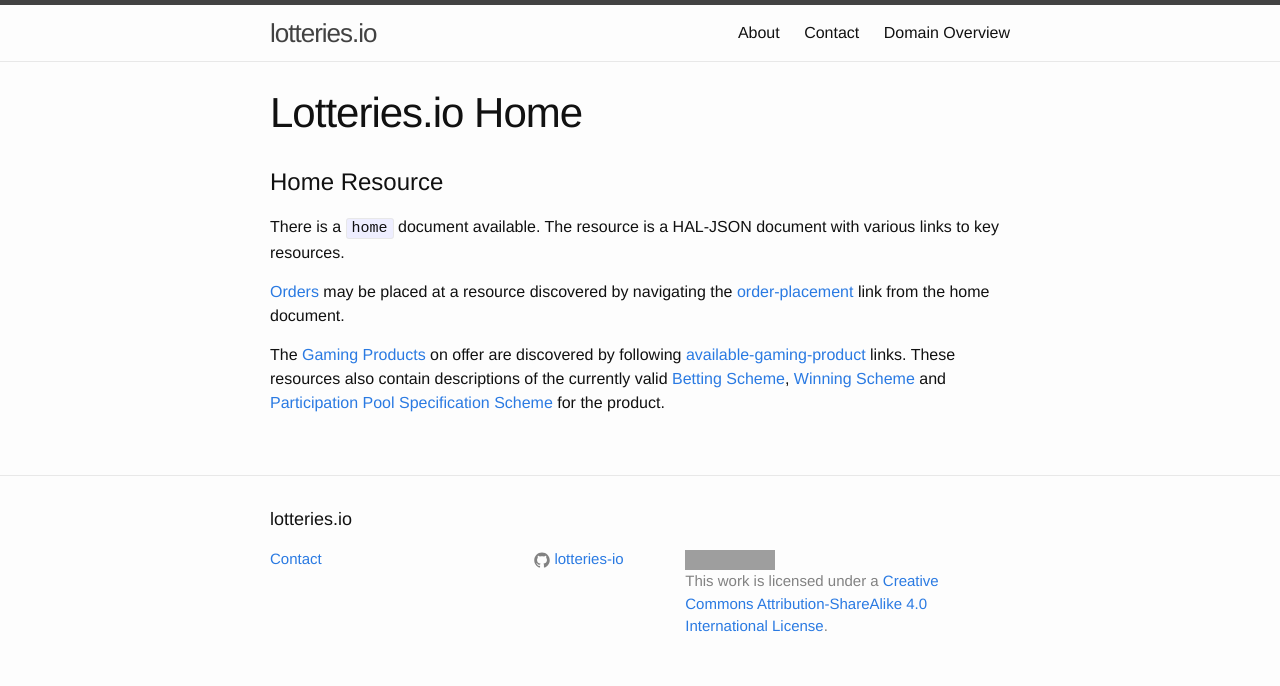
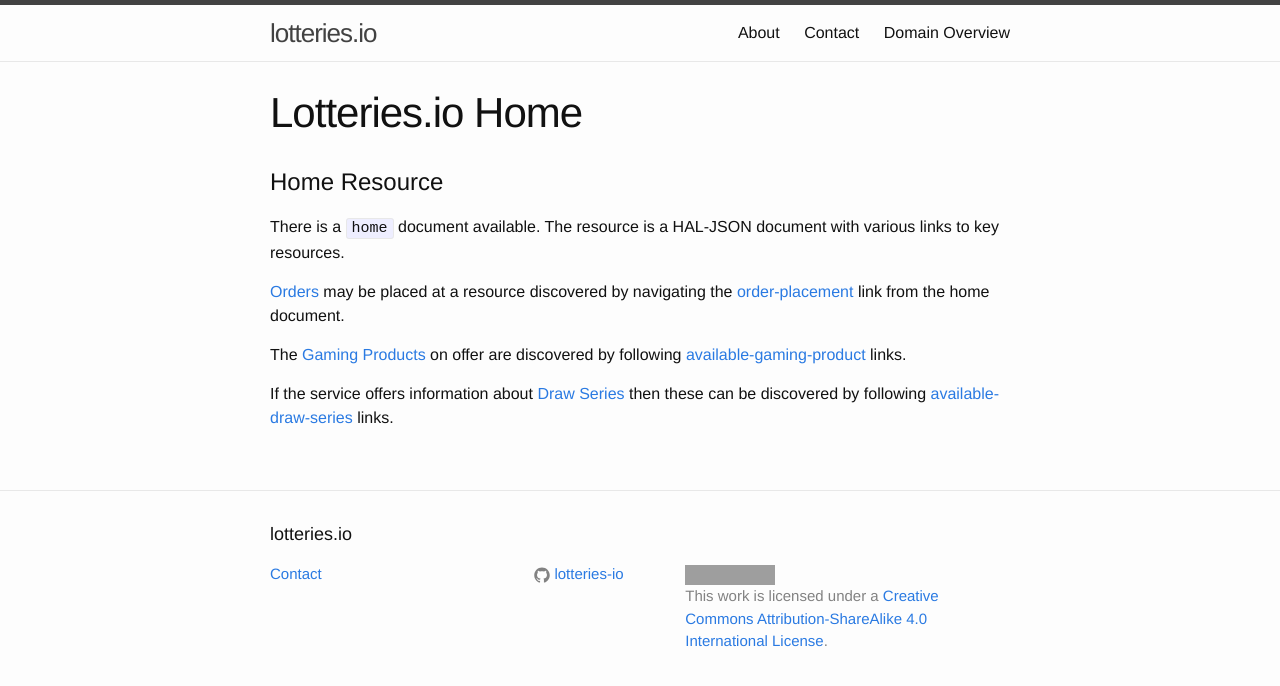
Before and after one commit to lotteries-io/lotteries-io.github.io, a Jekyll site: the page built from _application-profiles/lotteries-io-home.md, in a window 1280 px wide. Shown: the top 686 px of the page. Built offline with Jekyll 4.4.1, drawn with Linux system fonts in a browser that asks for light colours; grey boxes are pictures that could not be loaded.

Commit message:
Added links to draw series.
These can now be discovered from home resource.

```diff
--- a/_application-profiles/lotteries-io-home.md
+++ b/_application-profiles/lotteries-io-home.md
@@ -9,4 +9,6 @@ There is a `home` document available. The resource is a HAL-JSON document with v
 
 [Orders](../concepts/order) may be placed at a resource discovered by navigating the [order-placement](../link-relationships/order-placement) link from the home document.
 
-The [Gaming Products](../concepts/gaming-product) on offer are discovered by following [available-gaming-product](../link-relationships/available-gaming-product) links. These resources also contain descriptions of the currently valid [Betting Scheme](../concepts/betting-scheme), [Winning Scheme](../concepts/winning-scheme) and [Participation Pool Specification Scheme](../concepts/participation-pool-specification-scheme) for the product.
+The [Gaming Products](../concepts/gaming-product) on offer are discovered by following [available-gaming-product](../link-relationships/available-gaming-product) links.
+
+If the service offers information about [Draw Series](../concepts/draw-series) then these can be discovered by following [available-draw-series](../link-relationships/available-draw-series) links.
```
